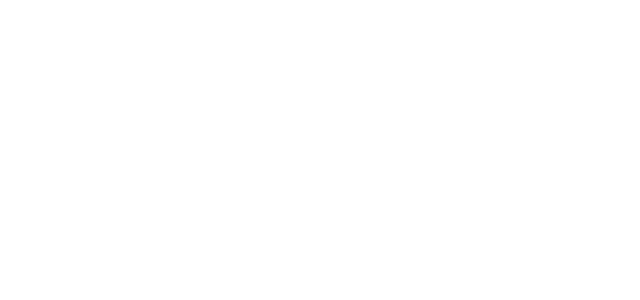
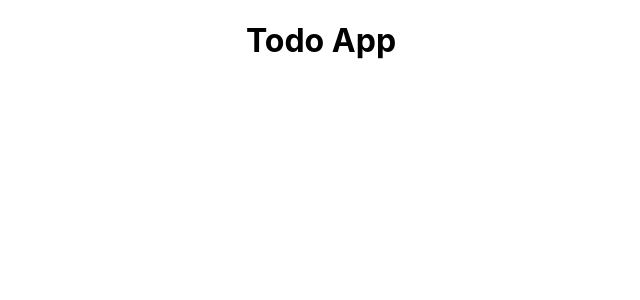
Before and after one commit to muzammilpro/ToDo-app_In_React_Js, a React (Create React App) app: page / in a window 1280 px wide. Shown: the top 300 px of the page, without its empty margins (319-959 px from the left). Built offline with nearby package versions, Linux system fonts and the light colour scheme.

Commit message:
Do Some Changes

```diff
--- a/src/Components/TodoApp/TodoApp.js
+++ b/src/Components/TodoApp/TodoApp.js
@@ -2,7 +2,9 @@
 export default function TodoApp() {
   return (
     <div>
-
+        <center>
+          <h1>Todo App</h1>
+        </center>
 
     </div>
   )
```
